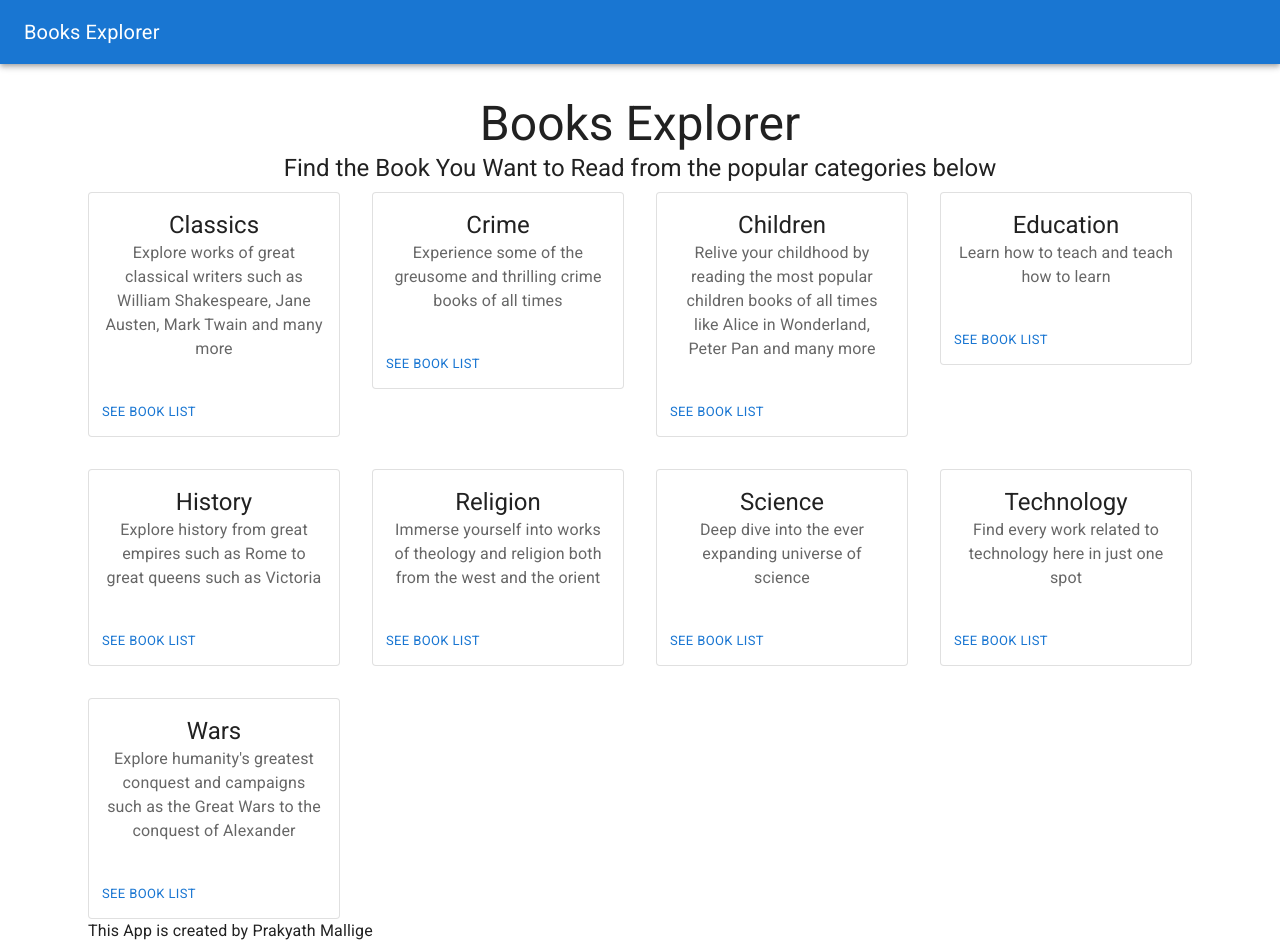
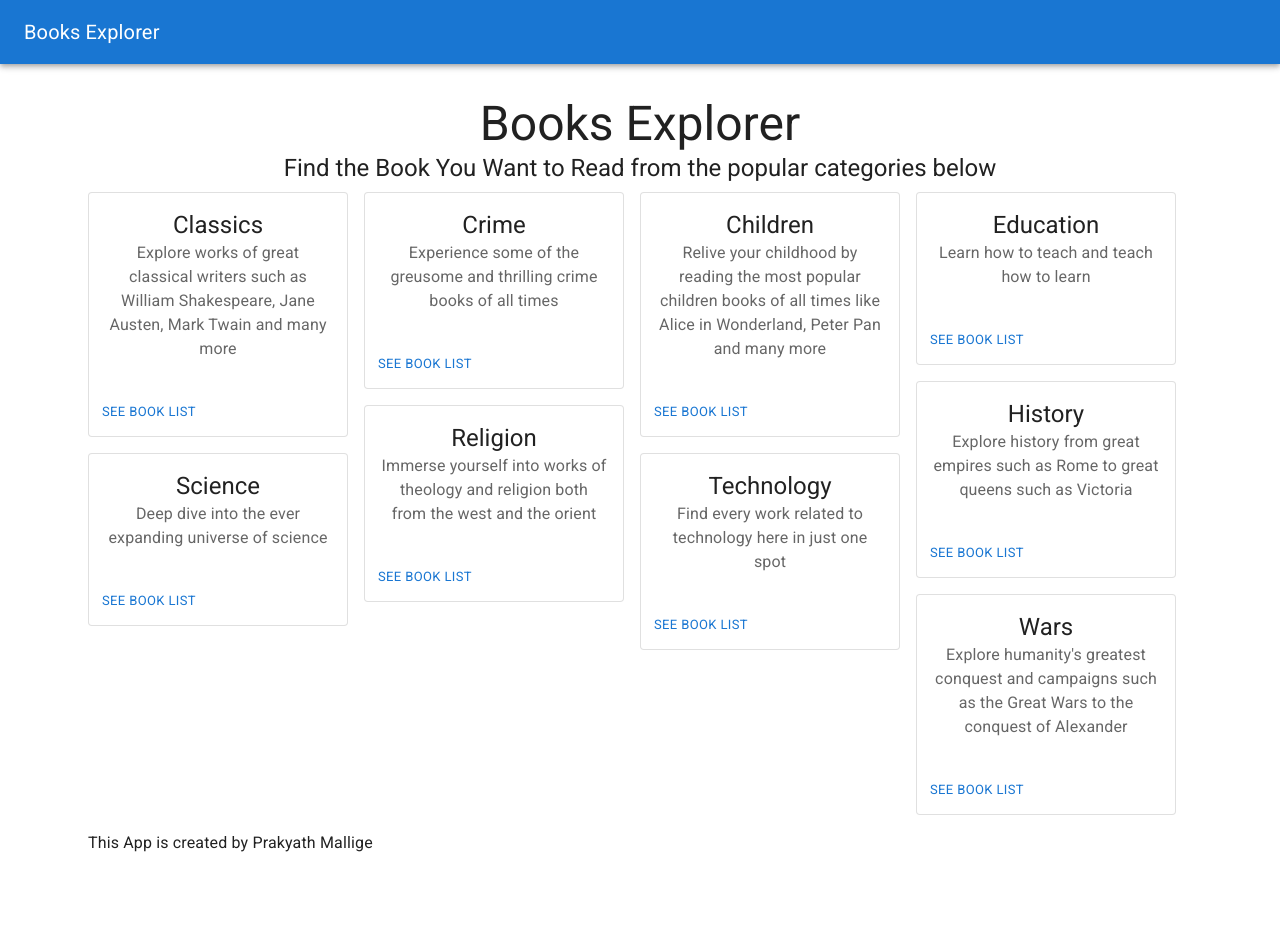
Before and after one commit to pmallige-dev/React-Books-Explorer, a React (Create React App) app: page / in a window 1280 px wide. After the commit the page ends 855 px from the top, so only its background shows below. Built offline with nearby package versions, Linux system fonts and the light colour scheme.

Commit message:
Aligned all cards neatly with the help of Masonry in Material UI

```diff
--- a/package.json
+++ b/package.json
@@ -6,6 +6,7 @@
     "@emotion/react": "^11.9.3",
     "@emotion/styled": "^11.9.3",
     "@mui/icons-material": "^5.8.4",
+    "@mui/lab": "^5.0.0-alpha.89",
     "@mui/material": "^5.8.7",
     "@testing-library/jest-dom": "^5.16.4",
     "@testing-library/react": "^13.1.1",
--- a/src/components/books-list/books-list.component.jsx
+++ b/src/components/books-list/books-list.component.jsx
@@ -2,20 +2,21 @@ import { useContext } from "react";
 import { BooksContext } from "../../context/books.context";
 import BookComponent from "../book/book.component";
 import { Grid } from "@mui/material";
+import { Masonry } from "@mui/lab";
 
 const BooksList = () => {
 
     const { filteredBookList } = useContext(BooksContext);
 
     return (
-        <Grid container spacing={4}>
+        <Masonry columns={4} spacing={2}>
             {filteredBookList.map(book => (
-                <Grid item xs={3} key={book.id}>
+                // <Grid item xs={3} key={book.id}>
                     <BookComponent key={book.id} book={book} />
-                </Grid>
+                // </Grid>
             )
             )}
-        </Grid>
+        </Masonry>
     )
 }
 
--- a/src/context/books.context.jsx
+++ b/src/context/books.context.jsx
@@ -112,6 +112,7 @@ export const BooksProvider = ({ children }) => {
     const onCategorySelected = (category) => {
         setBookList(initialState.bookList)
         setPage(initialState.page)
+        setIsLoading(true);
         setCategorySelected(category.replace(' ', '%20'));
     }
 
--- a/src/routes/home/home.component.jsx
+++ b/src/routes/home/home.component.jsx
@@ -1,6 +1,8 @@
 import { categories } from "../../data/categories";
 import Container from "@mui/material/Container";
 import { Grid, Typography } from "@mui/material";
+import { Masonry } from "@mui/lab";
+
 import CategoryButton from "../../components/category-button/category-button.component";
 import Footer from "../../components/Footer/Footer.component";
 
@@ -11,15 +13,15 @@ const Home = () => {
                 <Typography variant="h3" align="center">Books Explorer</Typography>
                 <Typography variant="h5" align="center" gutterBottom>Find the Book You Want to Read from the popular categories below</Typography>
             </Container>
-            <Grid container spacing={4}>
+            <Masonry columns={4} spacing={2}>
                 {
                     categories.map((category) => (
-                        <Grid item xs={3} key={category.id}>
+                        // <Grid item xs={3} key={category.id}>
                             <CategoryButton key={category.id} category={category} />
-                        </Grid>
+                        // </Grid>
                     ))
                 }
-            </Grid>
+            </Masonry>
             <Footer />
         </Container>
     )
```
Also changed, not shown: 1 other file (tests, documents, lock files or other folders).
